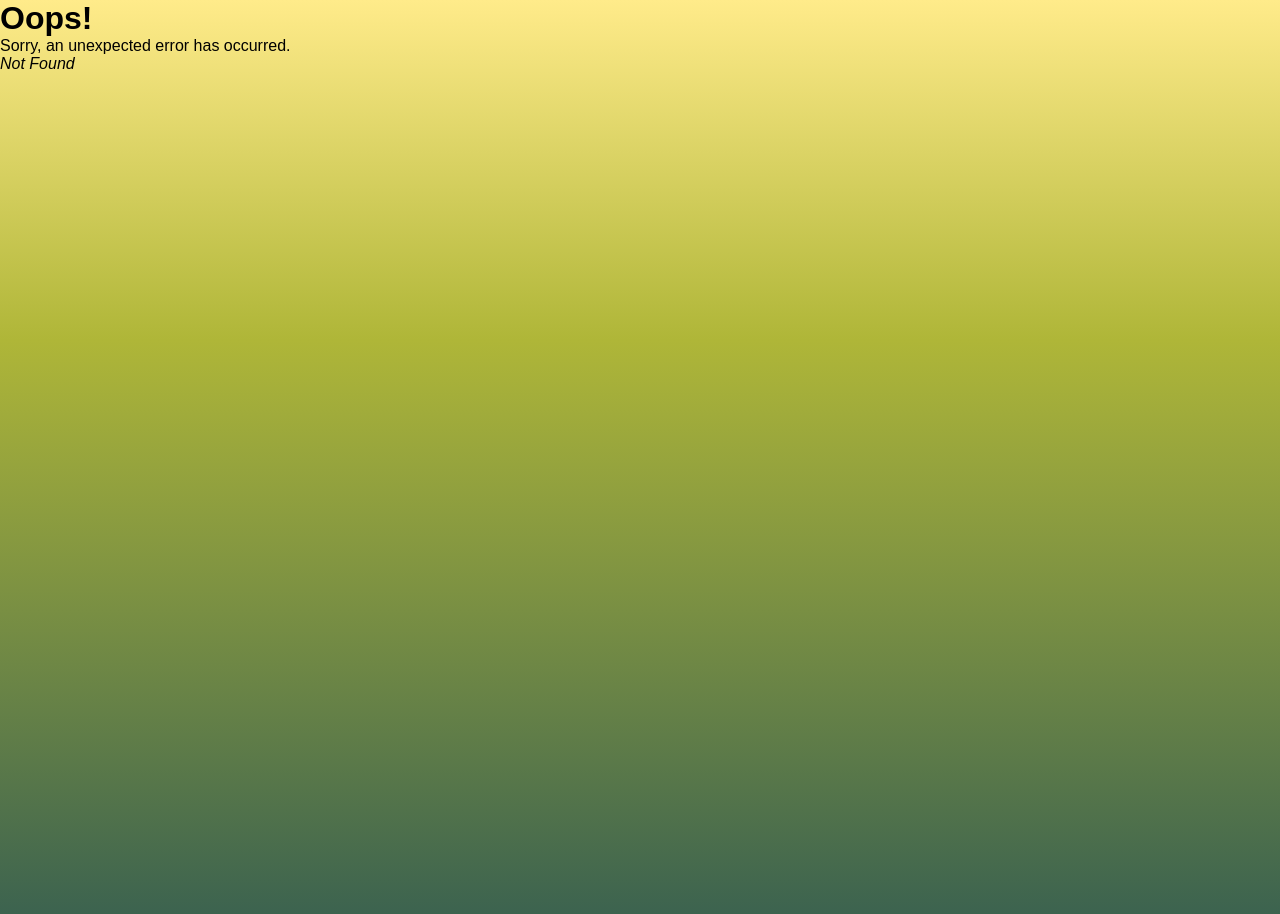
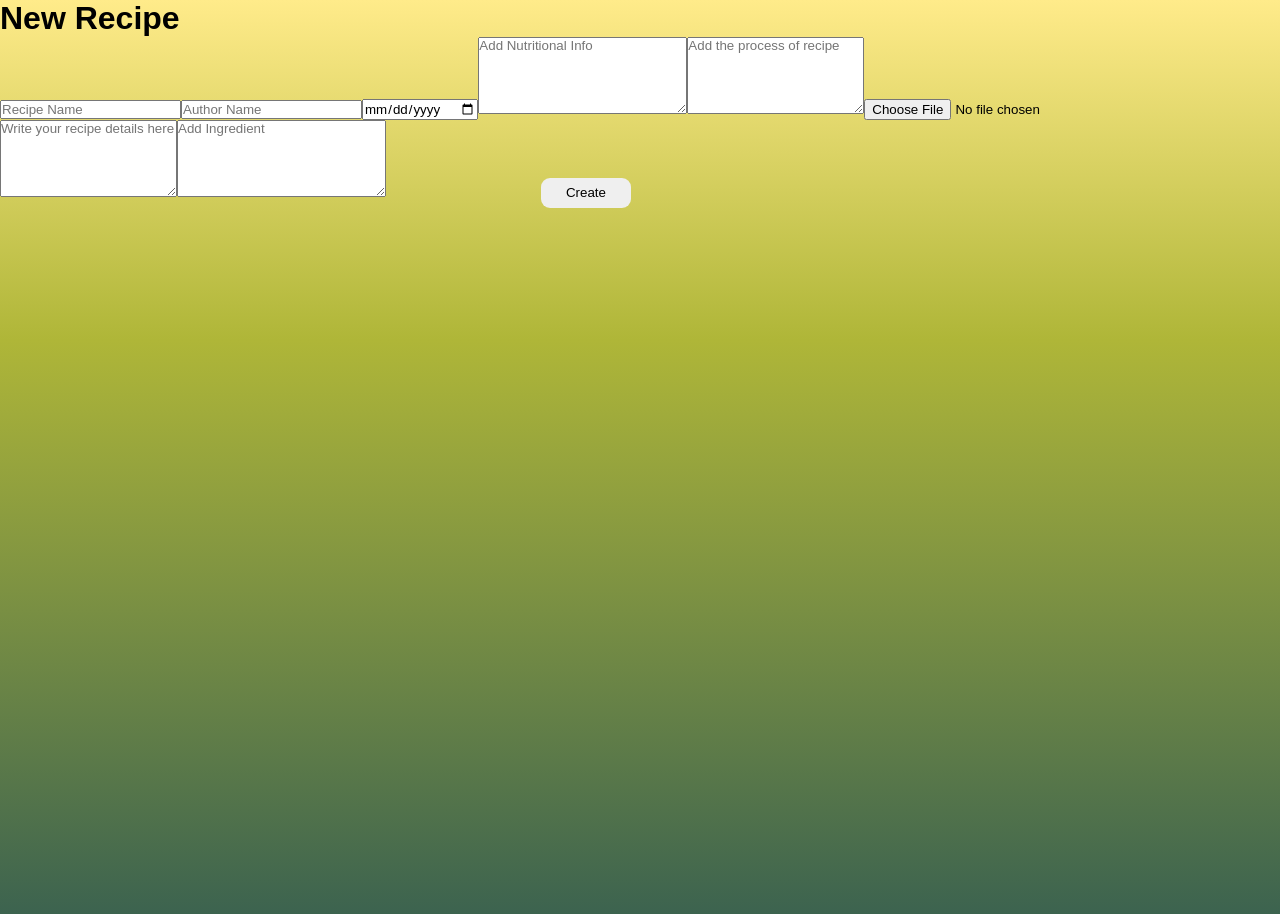
Before and after one commit to Bijay-Gurung/Recipe-Sharing-Web-App, a React (Create React App) app: page /adminPanel in a window 1280 px wide. Before the commit this address had no page. Shown: the top 914 px of the page. Built offline with nearby package versions, Linux system fonts and the light colour scheme.

Commit message:
Creating Admint Recipe Create page

```diff
--- a/src/App.js
+++ b/src/App.js
@@ -4,6 +4,7 @@ import Signup from './View/Signup';
 import Login from './View/Login';
 import Home from './View/Home';
 import About from './View/About';
+import CreateRecipe from './View/AdminCreate';
 import ErrorPage from './View/ErrorPage';
 
 function App() {
@@ -24,6 +25,10 @@ function App() {
     {
       path: '/signup',
       element: <Signup />
+    },
+    {
+      path: '/adminPanel',
+      element: <CreateRecipe />
     }
   ]);
 
--- /dev/null
+++ b/src/View/AdminCreate.css
@@ -0,0 +1,6 @@
+*{
+    margin: 0px;
+    padding: 0px;
+    box-sizing: border-box;
+    font-family: 'Poppins',sans-serif;
+}
--- /dev/null
+++ b/src/View/AdminCreate.js
@@ -0,0 +1,49 @@
+import React, {useState} from "react";
+import axios from "axios";
+import './AdminCreate.css';
+
+function Create(){
+    const [recipe, setRecipe] = useState('');
+    const [author, setAuthor] = useState('');
+    const [date, setDate] = useState('');
+    const [nutInfo, setNutInfo] = useState('');
+    const [ingredient, setIngredient] = useState('');
+    const [process, setProcess] = useState('');
+    const [image, setImage] = useState('');
+    const [details, setDetails] = useState('');
+
+    const handleSubmit = (e) => {
+        e.preventDefault();
+        axios.post("http://localhost:4000/recipes",{recipe, author, date, nutInfo, ingredient, process, image, details})
+        .then(result => {
+            console.log(result);
+        })
+        .catch(err => console.log(err));
+    }
+
+    return(
+        <div className="createRecipe">
+            <h1>New Recipe</h1>
+            <form onSubmit={handleSubmit}>
+                <input type="text" id="recipe" name="recipe" placeholder="Recipe Name" onChange={(e) => setRecipe(e.target.value)} required />
+                <input type="text" id="author" name="author" placeholder="Author Name" onChange={(e) => setAuthor(e.target.value)} required />
+                <input type="date" id="date" name="date" placeholder="Date" onChange={(e) => setDate(e.target.value)} required />
+                <textarea rows='5' cols='24' id="nutInfo" name="nutInfo" placeholder="Add Nutritional Info" onChange={(e) => setNutInfo(e.target.value)} required></textarea>
+                <textarea rows='5' cos='24' id="process" name="process" placeholder="Add the process of recipe" onChange={(e) => setProcess(e.target.value)} required></textarea>
+                <input type="file" id="recipeImage" name="recipeImage" placeholder="Upload Recipe Image" onChange={(e) => setImage(e.target.value)} required />
+                <textarea rows='5' cos='24' id="details" name="details" placeholder="Write your recipe details here" onChange={(e) => setDetails(e.target.value)} required></textarea>
+                <textarea rows='5' cols='24' id="ingredient" name="ingredient" placeholder="Add Ingredient" onChange={(e) => setIngredient(e.target.value)} required></textarea>
+                <button type="submit">Create</button>
+            </form>
+        </div>
+    );
+
+}
+
+export default function CreateRecipe(){
+    return(
+        <>
+        <Create />
+        </>
+    );
+}
```
